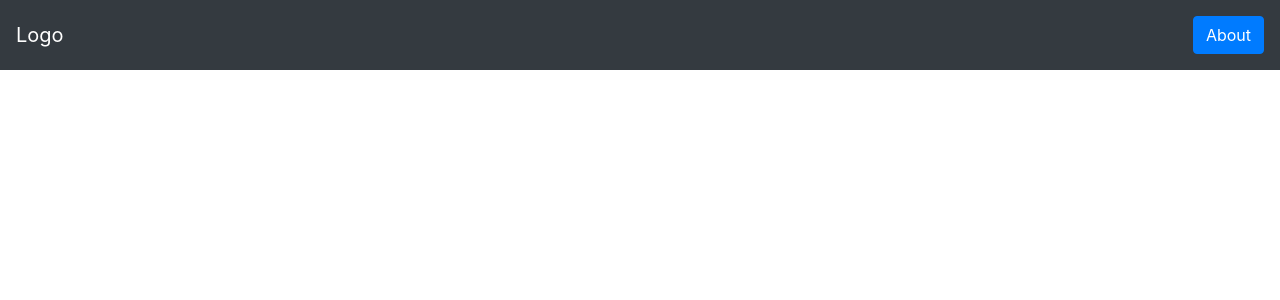
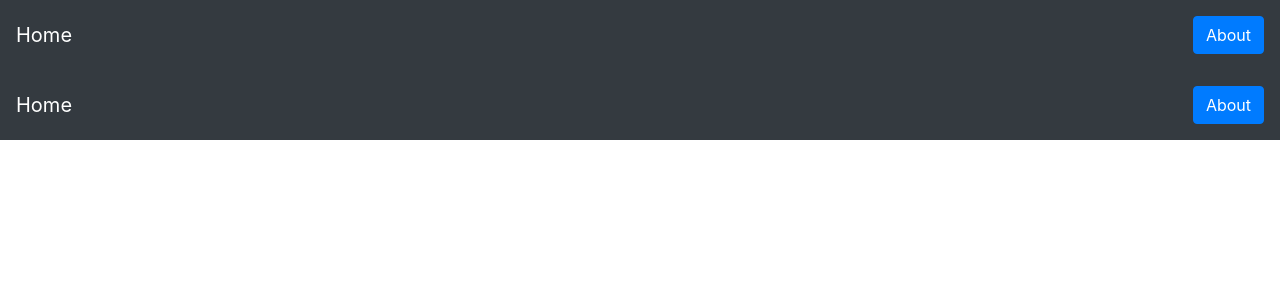
Before and after one commit to pnava589/React-Assignment-I, a React (Create React App) app in the folder assignment-i/: page /default in a window 1280 px wide. Shown: the top 300 px of the page. Built offline with nearby package versions, Linux system fonts and the light colour scheme.

Commit message:
enabled header

```diff
--- a/assignment-i/package.json
+++ b/assignment-i/package.json
@@ -6,6 +6,7 @@
     "@testing-library/jest-dom": "^4.2.4",
     "@testing-library/react": "^9.4.0",
     "@testing-library/user-event": "^7.2.1",
+    "lodash": "^4.17.15",
     "react": "^16.12.0",
     "react-dom": "^16.12.0",
     "react-router-dom": "^5.1.2",
--- a/assignment-i/src/App.js
+++ b/assignment-i/src/App.js
@@ -6,6 +6,7 @@ import Home from './components/Home';
 import Default from './components/Default';
 import { Route } from 'react-router-dom';
 import About from './components/About';
+import DefaultHeader from './components/DefaultHeader';
 
 class App extends React.Component{
   constructor(props){
@@ -15,6 +16,7 @@ class App extends React.Component{
   render(){
     return(
       <main>
+        <DefaultHeader />
         <Route path='/' exact component={Home} />
         <Route path='/home' exact component={Home} />
         <Route path='/default' exact component={Default} />
--- a/assignment-i/src/components/DefaultHeader.js
+++ b/assignment-i/src/components/DefaultHeader.js
@@ -4,7 +4,7 @@ import { Link } from 'react-router-dom';
 const DefaultHeader = () =>
         <nav className="navbar navbar-dark bg-dark">
             <Link to='/home'>
-                <a className="navbar-brand">Logo</a>
+                <a className="navbar-brand">Home</a>
             </Link>
             <Link to='/about'>
             <a className="btn btn-primary my-2 text-white">About</a>
--- a/assignment-i/src/components/Home.js
+++ b/assignment-i/src/components/Home.js
@@ -1,5 +1,6 @@
 import React from "react";
 import HomeCard from "./HomeCard";
+
 class Home extends React.Component{
     render(){
         const imgSrc = "./felix-mooneeram-evlkOfkQ5rE-unsplash.jpg";
```
Also changed, not shown: 1 other file (tests, documents, lock files or other folders).
